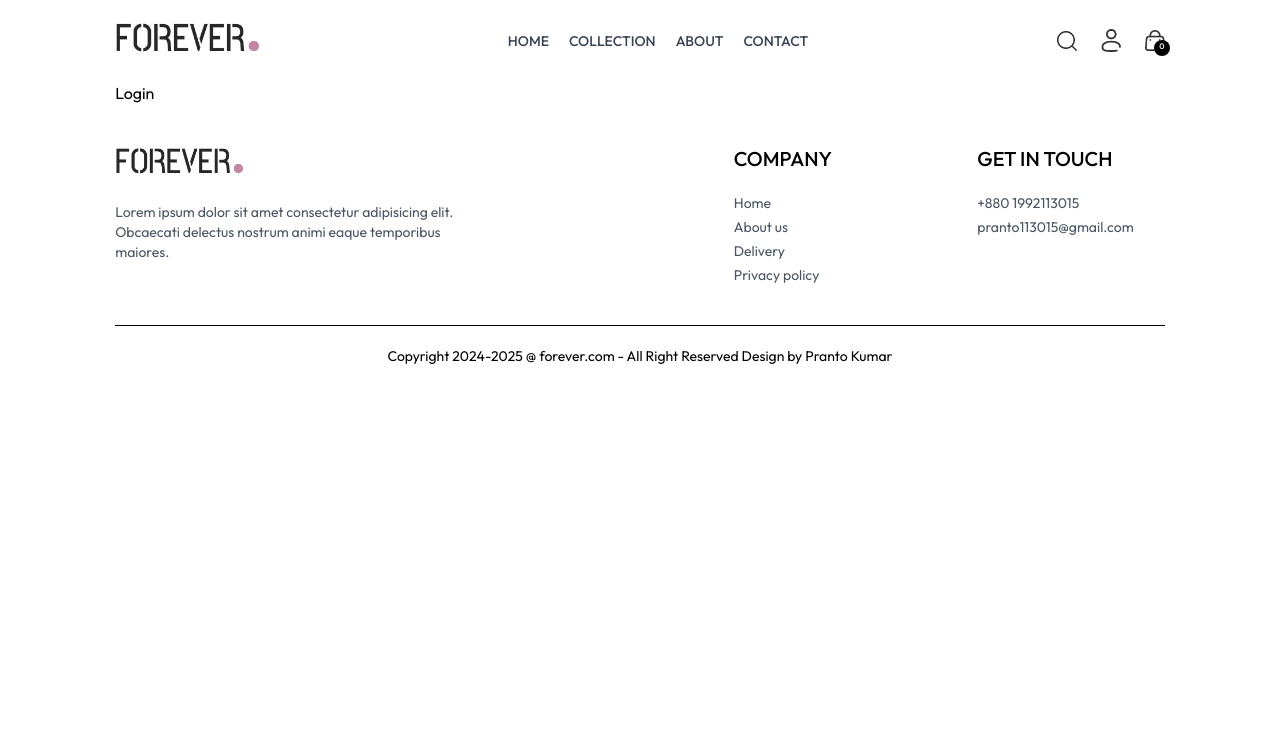
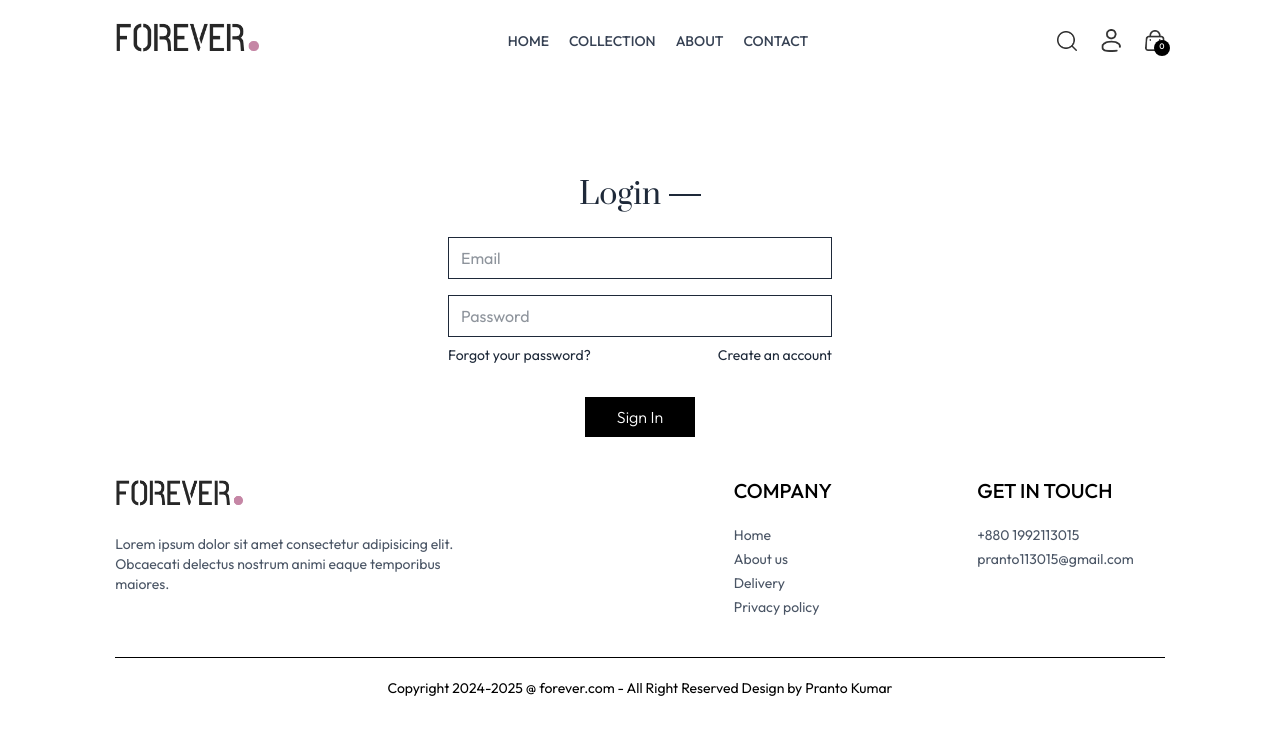
Before and after one commit to ahmadfaraznazar/forever-ecommerce-app, a React app: page /login in a window 1280 px wide. Shown: the top 734 px of the page. Built offline with nearby package versions, Linux system fonts and the light colour scheme; the HTML template or start-up script is replaced by a standard one.

Commit message:
add login page

```diff
--- a/src/pages/Login.jsx
+++ b/src/pages/Login.jsx
@@ -1,7 +1,117 @@
-import React from 'react';
+import { useContext, useEffect, useState } from 'react';
+import { ShopContext } from '../context/ShopContext';
+import axios from 'axios';
+import { toast } from 'react-toastify';
 
 const Login = () => {
-  return <div>Login</div>;
+  const [currentState, setCurrentState] = useState('Login');
+  const { token, setToken, navigate, backendUrl } = useContext(ShopContext);
+
+  const [name, setName] = useState('');
+  const [password, setPassword] = useState('');
+  const [email, setEmail] = useState('');
+
+  const onSubmitHandler = async (event) => {
+    event.preventDefault();
+    try {
+      if (currentState === 'Sign Up') {
+        const response = await axios.post(backendUrl + '/api/user/register', {
+          name,
+          email,
+          password,
+        });
+        if (response.data.success) {
+          setToken(response.data.token);
+          localStorage.setItem('token', response.data.token);
+        } else {
+          toast.error(response.data.message);
+        }
+      } else {
+        const response = await axios.post(backendUrl + '/api/user/login', {
+          email,
+          password,
+        });
+
+        if (response.data.success) {
+          setToken(response.data.token);
+          localStorage.setItem('token', response.data.token);
+        } else {
+          toast.error(response.data.message);
+        }
+      }
+    } catch (error) {
+      console.log(error);
+      toast.error(error.message);
+    }
+  };
+
+  // Redirect to home page if token is set
+  // This will happen when user is logged in
+  useEffect(() => {
+    if (token) {
+      navigate('/');
+    }
+  }, [token]);
+
+  return (
+    <div>
+      <form
+        onSubmit={onSubmitHandler}
+        className="flex flex-col items-center w-[90%] sm:max-w-96 m-auto mt-14 gap-4 text-gray-800"
+      >
+        <div className="inline-flex items-center gap-2 mb-2 mt-10">
+          <p className="prata-regular text-3xl">{currentState}</p>
+          <hr className="border-none h-[1.5px] w-8 bg-gray-800" />
+        </div>
+
+        {currentState === 'Login' ? (
+          ''
+        ) : (
+          <input
+            onChange={(e) => setName(e.target.value)}
+            value={name}
+            type="text"
+            className="w-full px-3 py-2 border border-gray-800"
+            placeholder="Name"
+            required
+          />
+        )}
+        <input
+          onChange={(e) => setEmail(e.target.value)}
+          value={email}
+          type="email"
+          className="w-full px-3 py-2 border border-gray-800"
+          placeholder="Email"
+          required
+        />
+        <input
+          onChange={(e) => setPassword(e.target.value)}
+          value={password}
+          type="password"
+          className="w-full px-3 py-2 border border-gray-800"
+          placeholder="Password"
+          required
+        />
+
+        <div className="w-full flex justify-between text-sm mt-[-8px]">
+          <p className="cursor-pointer">Forgot your password?</p>
+          {currentState === 'Login' ? (
+            <p onClick={() => setCurrentState('Sign Up')} className="cursor-pointer">
+              Create an account
+            </p>
+          ) : (
+            <p onClick={() => setCurrentState('Login')} className="cursor-pointer">
+              Login Here
+            </p>
+          )}
+        </div>
+
+        <button className="bg-black text-white font-light px-8 py-2 mt-4">
+          {currentState === 'Login' ? 'Sign In' : 'Sign Up'}
+        </button>
+      </form>
+    </div>
+  );
 };
 
 export default Login;
```
